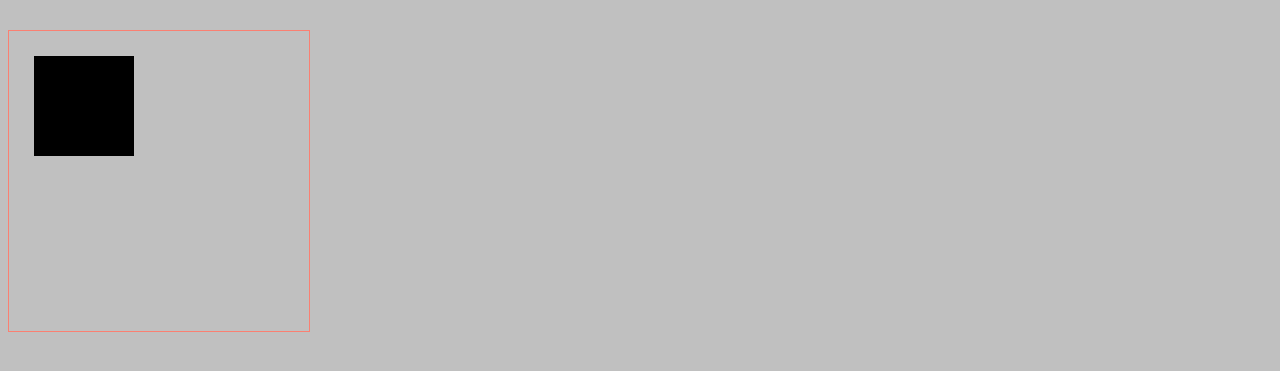
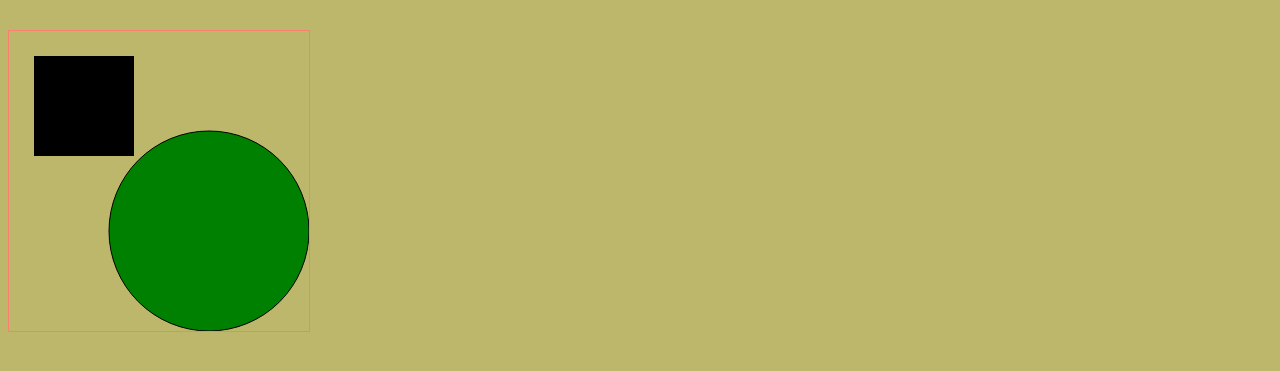
Before and after one commit to guidohts/html-kurs, a plain HTML site: page dienstag.html in a window 1280 px wide. Shown: the part 415-786 px from the top of the page. Drawn offline with Linux system fonts and the light colour scheme.

Commit message:
Update dienstag.html

```diff
--- a/dienstag.html
+++ b/dienstag.html
@@ -5,7 +5,7 @@
     <title>Dienstag</title>
     <style>
         body {
-            background-color: silver;
+            background-color: darkkhaki;
         }
 
         canvas {
@@ -44,6 +44,13 @@
             ctx.fillRect(25, 25, 100, 100);
             // ctx.clearRect(45, 45, 60, 60);
             // ctx.strokeRect(50, 50, 50, 50);
+
+            // Kreis zeichnen
+            ctx.beginPath();              // neuen Pfad starten
+            ctx.arc(200, 200, 100, 0, 2 * Math.PI); // Kreis mit Mittelpunkt (200,200), Radius 100
+            ctx.fillStyle = "green";        // Füllfarbe rot
+            ctx.fill();                   // Kreis ausfüllen
+            ctx.stroke();
         });
     </script>
 
```
